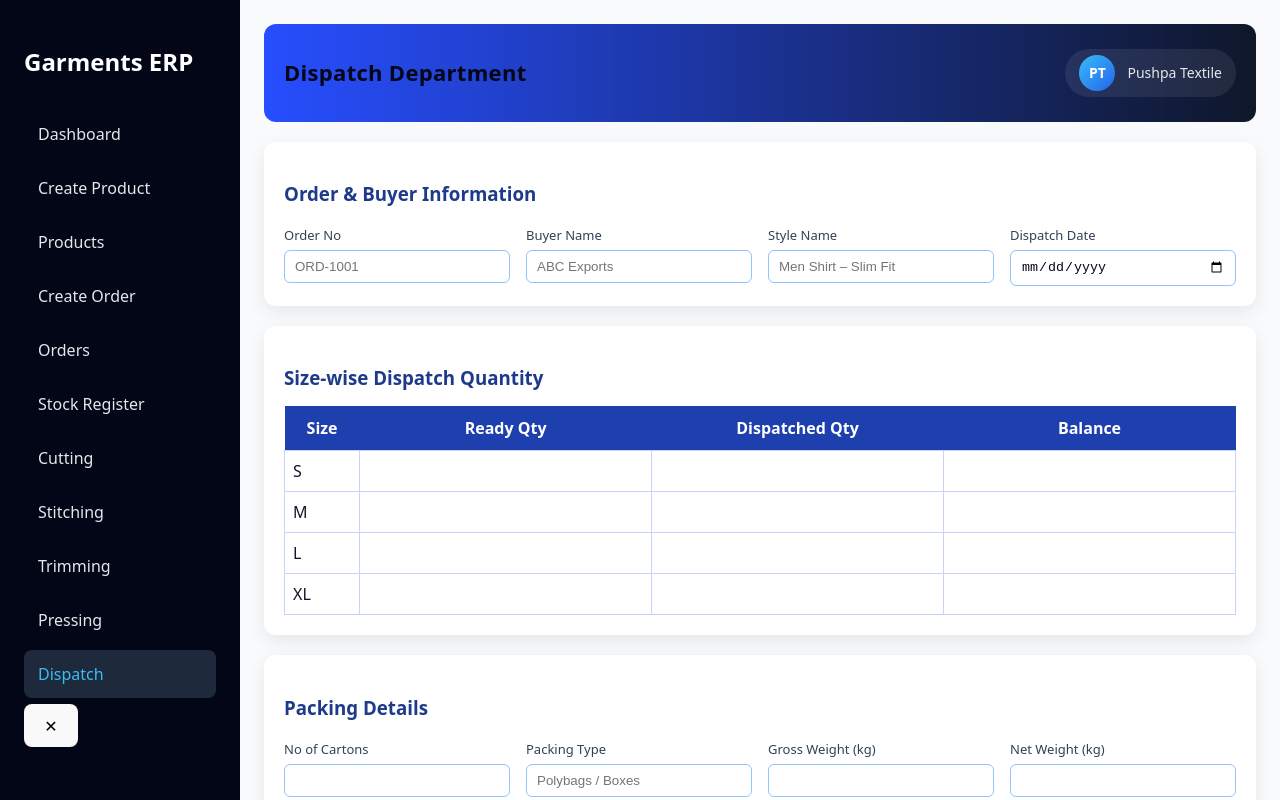
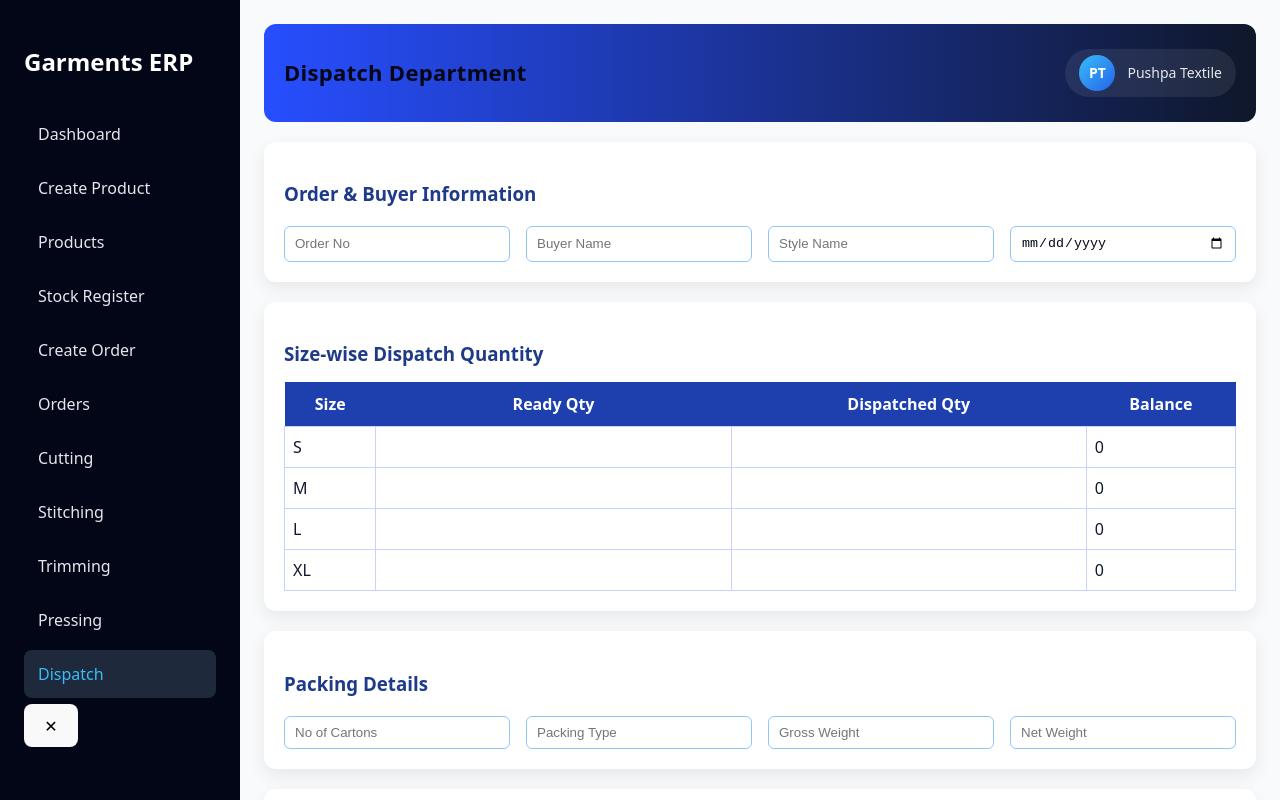
Before and after one commit to vaishnavisherala/ERP_App, a React (Vite) app: page /dispatch in a window 1280 px wide. Built offline with nearby package versions, Linux system fonts and the light colour scheme.

Commit message:
changes in dispatch

```diff
--- a/src/components/Sidebar.jsx
+++ b/src/components/Sidebar.jsx
@@ -9,9 +9,9 @@ export default function Sidebar({ open, setOpen }) {
         <NavLink to="/dashboard">Dashboard</NavLink>
         <NavLink to="/create-product">Create Product</NavLink>
         <NavLink to="/products">Products</NavLink>
+                <NavLink to="/stockregister">Stock Register</NavLink>
         <NavLink to="/orders">Create Order</NavLink>
         <NavLink to="/orderlist">Orders</NavLink>
-        <NavLink to="/stockregister">Stock Register</NavLink>
         <NavLink to="/cutting">Cutting</NavLink>
         <NavLink to="/stitching">Stitching</NavLink>
         <NavLink to="/trimming">Trimming</NavLink>
--- a/src/pages/Dispatch.jsx
+++ b/src/pages/Dispatch.jsx
@@ -2,47 +2,149 @@ import MainLayout from "../layout/MainLayout";
 import PageHeader from "../components/PageHeader";
 import "./Dispatch.css";
 import { useState } from "react";
+import { supabase } from "../supabaseClient";
+import { useNavigate } from "react-router-dom";
 
 const SIZES = ["S", "M", "L", "XL"];
 
+const CHECKLIST = [
+  "Packing completed",
+  "Size ratio verified",
+  "Invoice generated",
+  "Labels attached",
+  "Buyer instructions followed",
+];
+
 export default function Dispatch() {
+  const navigate = useNavigate();
+
+  /* ================= HEADER ================= */
+  const [orderNo, setOrderNo] = useState("");
+  const [buyerName, setBuyerName] = useState("");
+  const [styleName, setStyleName] = useState("");
+  const [dispatchDate, setDispatchDate] = useState("");
   const [remarks, setRemarks] = useState("");
+
+  /* ================= SIZE QTY ================= */
+  const [sizeRows, setSizeRows] = useState(
+    SIZES.map((s) => ({
+      size: s,
+      ready_qty: "",
+      dispatched_qty: "",
+    }))
+  );
+
+  /* ================= PACKING ================= */
+  const [noOfCartons, setNoOfCartons] = useState("");
+  const [packingType, setPackingType] = useState("");
+  const [grossWeight, setGrossWeight] = useState("");
+  const [netWeight, setNetWeight] = useState("");
+
+  /* ================= TRANSPORT ================= */
+  const [transporterName, setTransporterName] = useState("");
+  const [vehicleNo, setVehicleNo] = useState("");
+  const [lrNo, setLrNo] = useState("");
+  const [invoiceNo, setInvoiceNo] = useState("");
+
+  /* ================= CHECKLIST ================= */
+  const [checklist, setChecklist] = useState(
+    CHECKLIST.map((c) => ({ item: c, checked: false }))
+  );
+
+  /* =====================================================
+     SAVE DISPATCH
+  ===================================================== */
+  const saveDispatch = async (complete = false) => {
+    try {
+      /* 1️⃣ HEADER */
+      const { data: header, error: hErr } = await supabase
+        .from("dispatch_header")
+        .insert({
+          order_no: orderNo,
+          buyer_name: buyerName,
+          style_name: styleName,
+          dispatch_date: dispatchDate,
+          remarks,
+        })
+        .select()
+        .single();
+
+      if (hErr) throw hErr;
+
+      /* 2️⃣ SIZE QTY */
+      await supabase.from("dispatch_sizes").insert(
+        sizeRows.map((r) => ({
+          dispatch_id: header.id,
+          size: r.size,
+          ready_qty: Number(r.ready_qty || 0),
+          dispatched_qty: Number(r.dispatched_qty || 0),
+          balance_qty:
+            Number(r.ready_qty || 0) - Number(r.dispatched_qty || 0),
+        }))
+      );
+
+      /* 3️⃣ PACKING */
+      await supabase.from("dispatch_packing").insert({
+        dispatch_id: header.id,
+        no_of_cartons: Number(noOfCartons || 0),
+        packing_type: packingType,
+        gross_weight: Number(grossWeight || 0),
+        net_weight: Number(netWeight || 0),
+      });
+
+      /* 4️⃣ TRANSPORT */
+      await supabase.from("dispatch_transport").insert({
+        dispatch_id: header.id,
+        transporter_name: transporterName,
+        vehicle_no: vehicleNo,
+        lr_no: lrNo,
+        invoice_no: invoiceNo,
+      });
+
+      /* 5️⃣ CHECKLIST */
+      await supabase.from("dispatch_checklist").insert(
+        checklist.map((c) => ({
+          dispatch_id: header.id,
+          item: c.item,
+          checked: c.checked,
+        }))
+      );
+
+      /* 6️⃣ UPDATE ORDER STAGE (OPTIONAL COMPLETE) */
+      if (complete) {
+        await supabase
+          .from("orders")
+          .update({ stage: "DISPATCH_DONE" })
+          .eq("invoice_no", orderNo);
+      }
+
+      alert(complete ? "✅ Order Dispatched Successfully" : "✅ Dispatch Saved");
+
+      navigate("/dashboard");
+    } catch (err) {
+      console.error(err);
+      alert("❌ Failed to save dispatch");
+    }
+  };
 
   return (
     <MainLayout>
       <PageHeader title="Dispatch Department" company="Pushpa Textile" />
 
-      {/* ORDER & BUYER INFO */}
+      {/* ================= ORDER & BUYER ================= */}
       <div className="dispatch-card">
         <h3>Order & Buyer Information</h3>
-
         <div className="dispatch-grid">
-          <div>
-            <label>Order No</label>
-            <input placeholder="ORD-1001" />
-          </div>
-
-          <div>
-            <label>Buyer Name</label>
-            <input placeholder="ABC Exports" />
-          </div>
-
-          <div>
-            <label>Style Name</label>
-            <input placeholder="Men Shirt – Slim Fit" />
-          </div>
-
-          <div>
-            <label>Dispatch Date</label>
-            <input type="date" />
-          </div>
+          <input placeholder="Order No" value={orderNo} onChange={(e) => setOrderNo(e.target.value)} />
+          <input placeholder="Buyer Name" value={buyerName} onChange={(e) => setBuyerName(e.target.value)} />
+          <input placeholder="Style Name" value={styleName} onChange={(e) => setStyleName(e.target.value)} />
+          <input type="date" value={dispatchDate} onChange={(e) => setDispatchDate(e.target.value)} />
         </div>
       </div>
 
-      {/* SIZE WISE DISPATCH */}
+      {/* ================= SIZE QTY ================= */}
       <div className="dispatch-card">
         <h3>Size-wise Dispatch Quantity</h3>
-
         <table className="dispatch-table">
           <thead>
             <tr>
@@ -52,100 +154,97 @@ export default function Dispatch() {
               <th>Balance</th>
             </tr>
           </thead>
-
           <tbody>
-            {SIZES.map((size) => (
-              <tr key={size}>
-                <td>{size}</td>
-                <td><input /></td>
-                <td><input /></td>
-                <td><input disabled /></td>
+            {sizeRows.map((r, i) => (
+              <tr key={r.size}>
+                <td>{r.size}</td>
+                <td>
+                  <input
+                    type="number"
+                    value={r.ready_qty}
+                    onChange={(e) => {
+                      const copy = [...sizeRows];
+                      copy[i].ready_qty = e.target.value;
+                      setSizeRows(copy);
+                    }}
+                  />
+                </td>
+                <td>
+                  <input
+                    type="number"
+                    value={r.dispatched_qty}
+                    onChange={(e) => {
+                      const copy = [...sizeRows];
+                      copy[i].dispatched_qty = e.target.value;
+                      setSizeRows(copy);
+                    }}
+                  />
+                </td>
+                <td>{(r.ready_qty || 0) - (r.dispatched_qty || 0)}</td>
               </tr>
             ))}
           </tbody>
         </table>
       </div>
 
-      {/* PACKING DETAILS */}
+      {/* ================= PACKING ================= */}
       <div className="dispatch-card">
         <h3>Packing Details</h3>
-
         <div className="dispatch-grid">
-          <div>
-            <label>No of Cartons</label>
-            <input type="number" />
-          </div>
-
-          <div>
-            <label>Packing Type</label>
-            <input placeholder="Polybags / Boxes" />
-          </div>
-
-          <div>
-            <label>Gross Weight (kg)</label>
-            <input />
-          </div>
-
-          <div>
-            <label>Net Weight (kg)</label>
-            <input />
-          </div>
+          <input type="number" placeholder="No of Cartons" value={noOfCartons} onChange={(e) => setNoOfCartons(e.target.value)} />
+          <input placeholder="Packing Type" value={packingType} onChange={(e) => setPackingType(e.target.value)} />
+          <input placeholder="Gross Weight" value={grossWeight} onChange={(e) => setGrossWeight(e.target.value)} />
+          <input placeholder="Net Weight" value={netWeight} onChange={(e) => setNetWeight(e.target.value)} />
         </div>
       </div>
 
-      {/* TRANSPORT DETAILS */}
+      {/* ================= TRANSPORT ================= */}
       <div className="dispatch-card">
         <h3>Transport Details</h3>
-
         <div className="dispatch-grid">
-          <div>
-            <label>Transporter Name</label>
-            <input placeholder="XYZ Logistics" />
-          </div>
-
-          <div>
-            <label>Vehicle No</label>
-            <input placeholder="MH12 AB 1234" />
-          </div>
-
-          <div>
-            <label>LR / Tracking No</label>
-            <input />
-          </div>
-
-          <div>
-            <label>Invoice No</label>
-            <input />
-          </div>
+          <input placeholder="Transporter Name" value={transporterName} onChange={(e) => setTransporterName(e.target.value)} />
+          <input placeholder="Vehicle No" value={vehicleNo} onChange={(e) => setVehicleNo(e.target.value)} />
+          <input placeholder="LR / Tracking No" value={lrNo} onChange={(e) => setLrNo(e.target.value)} />
+          <input placeholder="Invoice No" value={invoiceNo} onChange={(e) => setInvoiceNo(e.target.value)} />
         </div>
       </div>
 
-      {/* DISPATCH CHECKLIST */}
+      {/* ================= CHECKLIST ================= */}
       <div className="dispatch-card">
         <h3>Dispatch Checklist</h3>
-
         <div className="checkbox-grid">
-          <label><input type="checkbox" /> Packing completed</label>
-          <label><input type="checkbox" /> Size ratio verified</label>
-          <label><input type="checkbox" /> Invoice generated</label>
-          <label><input type="checkbox" /> Labels attached</label>
-          <label><input type="checkbox" /> Buyer instructions followed</label>
+          {checklist.map((c, i) => (
+            <label key={i}>
+              <input
+                type="checkbox"
+                checked={c.checked}
+                onChange={() => {
+                  const copy = [...checklist];
+                  copy[i].checked = !copy[i].checked;
+                  setChecklist(copy);
+                }}
+              />{" "}
+              {c.item}
+            </label>
+          ))}
         </div>
       </div>
 
-      {/* REMARKS & ACTION */}
+      {/* ================= ACTIONS ================= */}
       <div className="dispatch-card">
-        <h3>Remarks & Final Status</h3>
-
         <textarea
-          placeholder="Dispatch remarks, delivery notes, issues if any..."
+          placeholder="Dispatch remarks..."
           value={remarks}
           onChange={(e) => setRemarks(e.target.value)}
         />
 
         <div className="dispatch-actions">
-          <button className="save-btn">Save Dispatch</button>
-          <button className="complete-btn">Complete Order</button>
+          <button className="save-btn" onClick={() => saveDispatch(false)}>
+            Save Dispatch
+          </button>
+          <button className="complete-btn" onClick={() => saveDispatch(true)}>
+            Complete Order
+          </button>
         </div>
       </div>
     </MainLayout>
--- a/src/pages/Pressing.jsx
+++ b/src/pages/Pressing.jsx
@@ -3,6 +3,7 @@ import PageHeader from "../components/PageHeader";
 import "./Pressing.css";
 import { useState } from "react";
 import { supabase } from "../supabaseClient";
+import { useNavigate } from "react-router-dom";
 
 const SIZES = ["S", "M", "L", "XL"];
 const MEASUREMENTS = ["Shoulder", "Chest", "Waist", "Hem", "Length", "Sleeve"];
@@ -17,6 +18,7 @@ const CHECKLIST = [
 ];
 
 export default function Pressing() {
+  const navigate = useNavigate();
   /* HEADER */
   const [orderNo, setOrderNo] = useState("");
   const [styleName, setStyleName] = useState("");
@@ -102,6 +104,8 @@ export default function Pressing() {
       }
 
       alert("✅ Pressing saved successfully");
+      navigate("/dispatch")
+
     } catch (err) {
       console.error(err);
       alert("❌ Failed to save pressing");
```
